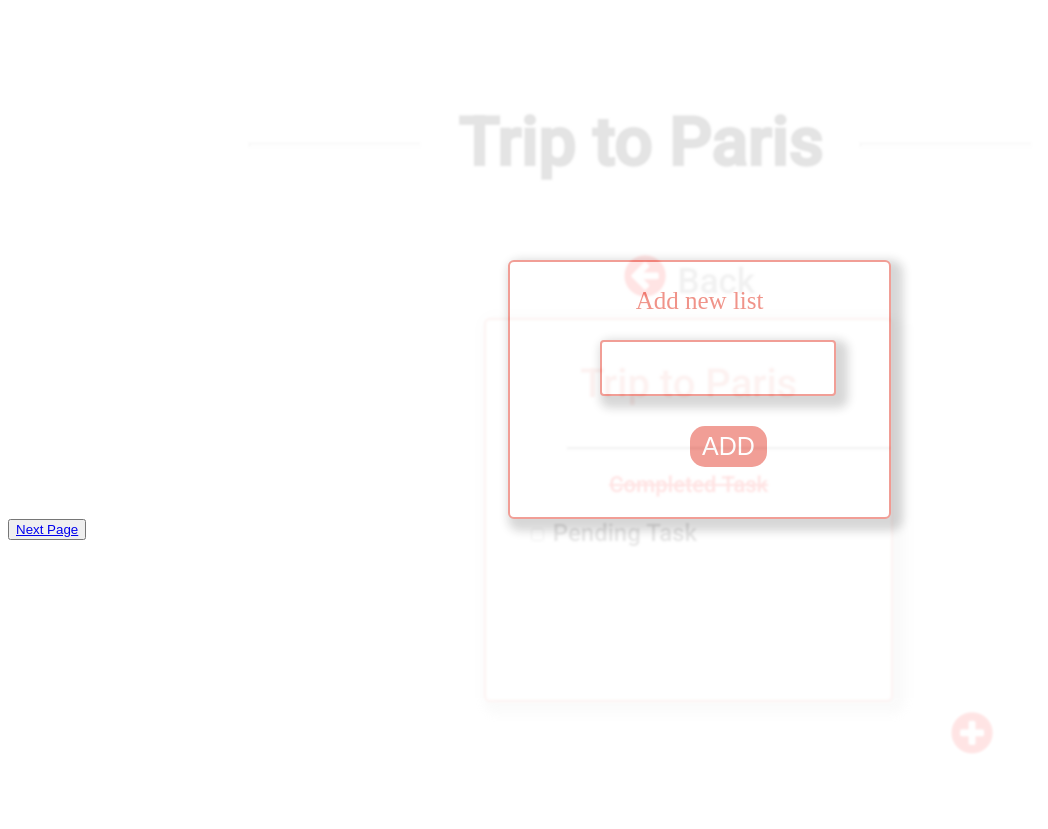
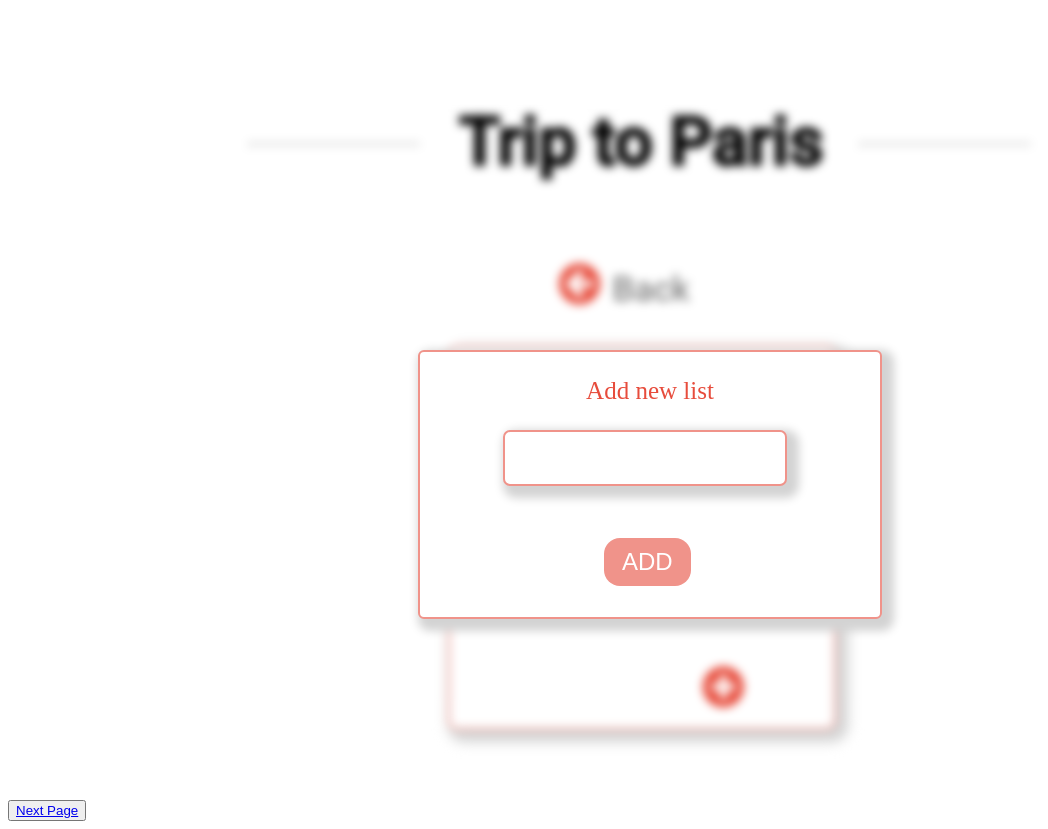
Before and after one commit to deb2000-sudo/Pb_Assignment_2, a plain HTML site: page dolistaddnewitem.html in a window 1280 px wide. Shown: the whole page, without its empty margins (0-1048 px from the left). Before the commit the page ends 800 px from the top, so only its background shows below. Drawn offline with Linux system fonts and the light colour scheme.

Commit message:
blur background added

```diff
--- a/css/main.css
+++ b/css/main.css
@@ -26,6 +26,8 @@
     margin-bottom: 30px;
 }
 .heading-container-3{
+    display: flex;
+    justify-content: flex-end;
     background-color:#ffffff;
     border-style: dotted;
     border-color: #ffffff;
@@ -49,12 +51,14 @@ p.light-heading{
 }
 .fa{
     font-size: 300%;
-    color: red;
-    margin-left: 350px;
-    margin-top: 12px;
+    color:#e74c3c;
+}
+.btn-1{
+    margin-top: 20px;
 }
 .button-text{
-    font-size: 200%;
+    font-size: 240%;
+    margin-top: 19px;
     text-align: end;
     font-family: 'Roboto', sans-serif;
     color: grey;
@@ -92,14 +96,14 @@ p.light-heading{
 }
 p.card-heading{
     text-align: center;
-    color: #ef877c;
+    color: #e74c3c;
     font-size: 25px;
-    font-weight: 100;
+    font-weight: 200;
 }
 .card-body-completed{
     text-align: center;
     font-size: 24px;
-    color: red;
+    color:#e74c3c;
     text-decoration: line-through;
 }
 .card-body-incompleted{
@@ -156,8 +160,8 @@ p.to-do-text-heading-style{
 }
 .to-do-back-button{
     background-color: #ffffff;
-    margin-top: 60px;
-    margin-left: 140px;
+    margin-top: 80px;
+    margin-left: 42%;
     margin-right: auto;
 
 }
@@ -169,15 +173,16 @@ p.to-do-text-heading-style{
 }
 .to-do-card-items{
     background-color: #ffffff;
-    border-radius: 6px;
+    border-radius: 10px;
     border-style: solid;
     border-color: #f0938a;
     border-width: 2px;
     height: 380px;
-    width: 40%;
+    width: 38%;
     box-shadow: 6px 6px 10px 6px lightgrey;
     align-items: center;
-    margin-left: 350px;
+    margin-top: 36px;
+    margin-left: 31%;
 }
 p.to-do-card-heading{
     text-align: center;
@@ -187,31 +192,32 @@ p.to-do-card-heading{
     font-family: 'Roboto', sans-serif;
 }
 .to-do-hr-line{
-    margin-left: 20%;
+    margin-left: 19%;
     background-color:gray;
     height: 1px;
+    margin-top: -15px;
 }
 .to-do-card-body{
     margin-top: 20px;
 }
 .to-do-card-body-completed{
     text-align: center;
-    font-size: 22px;
-    color: red;
+    font-size: 25px;
+    color:#e74c3c;
     text-decoration: line-through;
     font-family: 'Roboto', sans-serif;
 }
 .to-do-card-body-incompleted{
-    font-size: 24px;
+    font-size: 26px;
     font-weight: 250;
     color:#1a1818;
     font-family: 'Roboto', sans-serif;
-    margin-left: 10%;
+    margin-left: 12%;
 }
 .to-do-button{
     position: absolute;
-    margin-top: 60px;
-    margin-left: 55px;
+    margin-top: 91px;
+    margin-left: 25%;
 }
 .to-do-fa{
     font-size: 100%;
@@ -365,7 +371,7 @@ p.to-do-card-heading{
         font-weight: 100;
     }
     .to-do-card-items{
-        background-color: #a02c2c;
+        background-color: #ffffff;
         border-radius: 6px;
         border-style: solid;
         border-color: #f0938a;
--- a/css/main2.css
+++ b/css/main2.css
@@ -1,65 +1,62 @@
 .container{
-    filter: blur(1px);
-    z-index: 1;
-    opacity: 0.1;
+    filter: blur(5px);
 }
 .add-new-item-container{
-    margin-top: -340px;
-    margin-left: 500px;
+    position: absolute;
+    margin-top: -350px;
+    margin-left: 29%;
     background-color: #ffffff;
     border-radius: 6px;
     border-style: solid;
     border-color: #f0938a;
     border-width: 2px;
-    height: 255px;
-    width: 30%;
+    height: 265px;
+    width: 36%;
     box-shadow: 6px 6px 10px 6px lightgrey;
-    z-index: 10;
-    opacity: 1;
+    z-index: 1;
 }
 .card-heading{
     font-size: 50px;
     font-weight: 600;
 }
 input[type=text]{
-    margin-left: 90px;
+    margin-left: 18%;
     align-items: center;
     width: 60%;
     height: 50px;
     border: 2px solid #f0938a;
-    border-radius: 4px;
+    border-radius: 7px;
     box-shadow: 6px 6px 10px 6px lightgrey;
 }
 .add-new-button{
     background-color: #f0938a;
     color:#ffffff;
-    font-size: 25px;
+    font-size: 24px;
     text-decoration: none;
     text-align: center;
     border: none;
-    border-radius: 15px;
-    padding: 6px 12px;
+    border-radius: 16px;
+    padding: 10px 18px;
 }
 .add-new-btn{
-    margin-left: 180px;
-    margin-top: 30px;
+    margin-left: 40%;
+    margin-top: 52px;
+    margin-right: auto;
 }
 .to-do-container{
-    filter: blur(1px);
-    z-index: 1;
-    opacity: 0.1;
+    filter: blur(5px);
 }
 .to-do-add-new-item-container{
-    margin-top: -540px;
-    margin-left: 500px;
+    position: absolute;
+    margin-top: -450px;
+    margin-left: 32%;
     background-color: #ffffff;
     border-radius: 6px;
     border-style: solid;
     border-color: #f0938a;
     border-width: 2px;
-    height: 255px;
-    width: 30%;
+    height: 265px;
+    width: 36%;
     box-shadow: 6px 6px 10px 6px lightgrey;
-    z-index: 10;
-    opacity: 1;
+    z-index: 1;
 }
--- a/dolistaddnewitem.html
+++ b/dolistaddnewitem.html
@@ -33,7 +33,7 @@
               </div>
           </div>
           <div class="to-do-back-button">
-              <p><i class="fa fa-arrow-circle-left" aria-hidden="true">&nbsp;</i><span class="back-btn-text">Back</span></p>
+              <i class="fa fa-arrow-circle-left" aria-hidden="true">&nbsp;</i><span class="back-btn-text">Back</span>
           </div>
           <div class="to-do-card-items">
              <p class="to-do-card-heading">Trip to Paris</p>
@@ -45,7 +45,7 @@
                   <label for="task-1">Pending Task</label>
                 </div>
                 <div class="to-do-button">
-                    <p class="to-do-fa"><i class="fa fa-plus-circle" aria-hidden="true">&nbsp;</i></p>
+                    <i class="fa fa-plus-circle" aria-hidden="true">&nbsp;</i>
                 </div>
              </div>
            </div>
```
Also changed, not shown: dolist.html (+3 -2 lines), index.html (+1 -1 lines).
